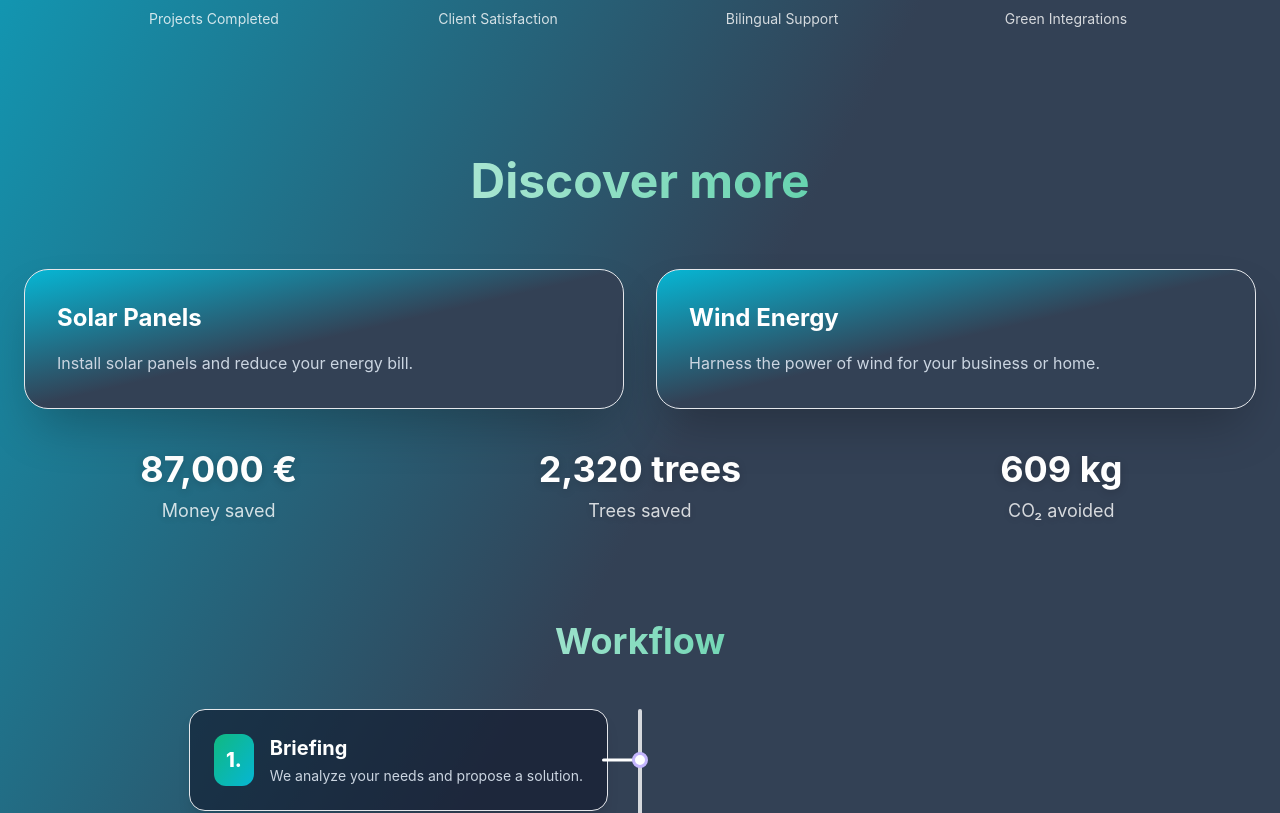
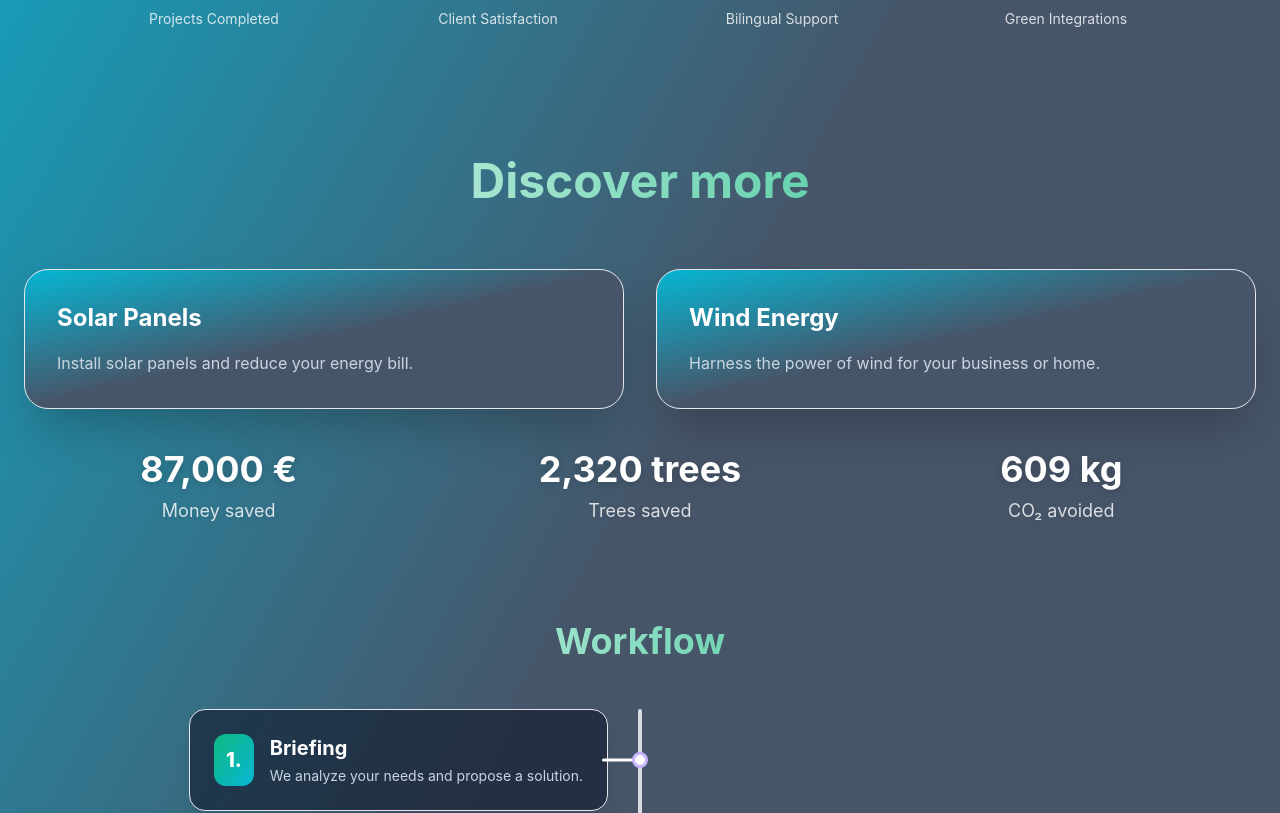
Before and after one commit to miqueasmd/Green-Demo-EcoWatt, a React (Create React App) app: page / in a window 1280 px wide. Shown: the part 651-1464 px from the top of the page. Built offline with nearby package versions, Linux system fonts and the light colour scheme.

Commit message:
update dark theme

```diff
--- a/src/components/LandingPage.jsx
+++ b/src/components/LandingPage.jsx
@@ -40,7 +40,7 @@ export default function LandingPage() {
     <div className={
       "relative min-h-screen text-white overflow-hidden " +
       (darkTheme
-        ? "bg-gradient-to-br from-[var(--secondary)] via-slate-700 to-slate-700"
+        ? "bg-gradient-to-br from-[var(--secondary)] via-slate-600 to-slate-600"
         : "bg-gradient-to-br from-[var(--primary)] via-[var(--secondary)] to-slate-900")
     }>
       {/* Enhanced cursor glow */}
```
